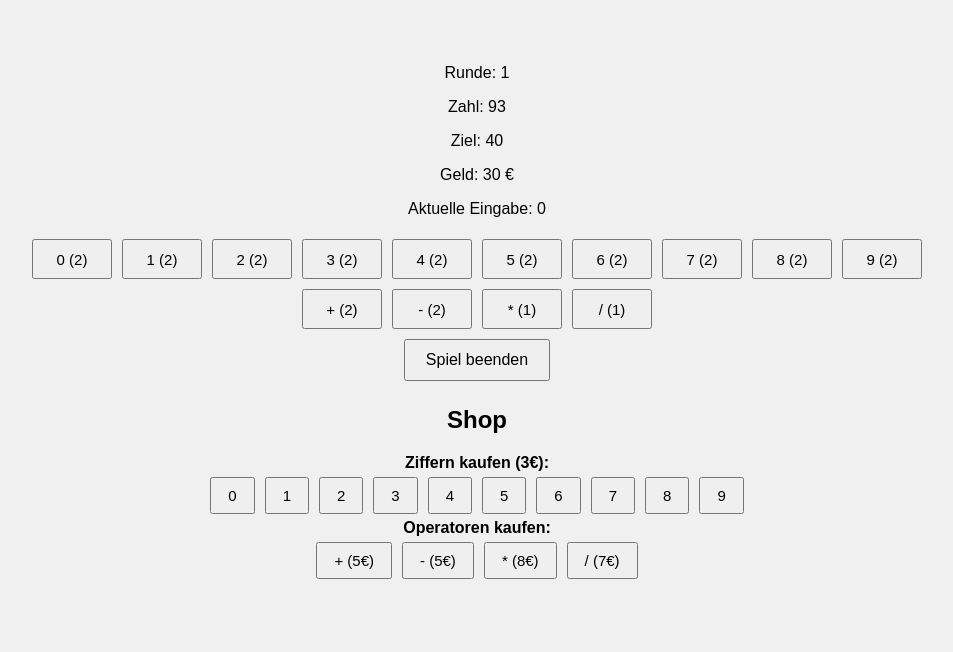
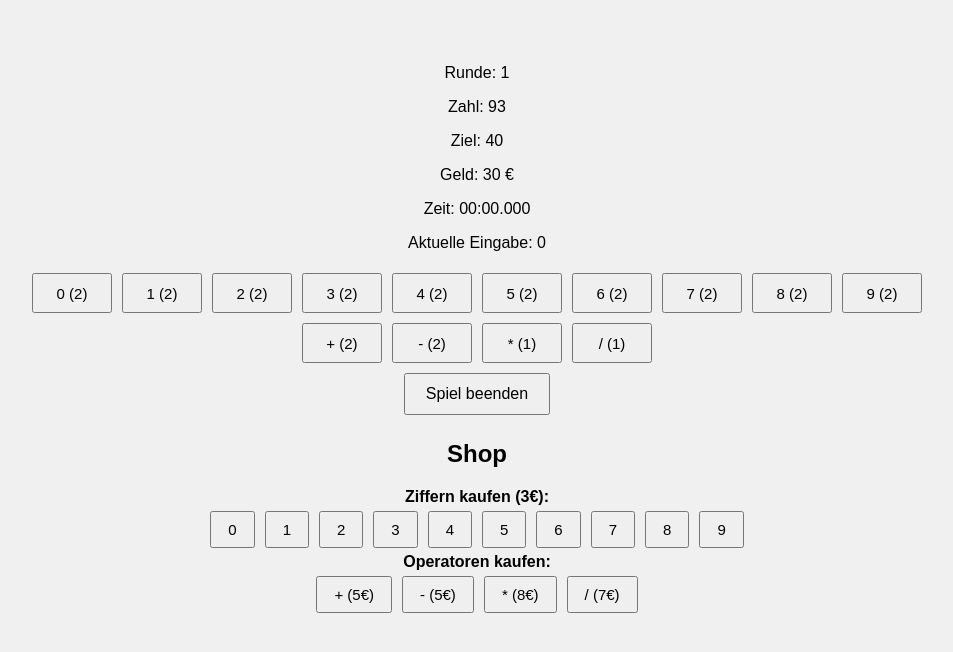
Before and after one commit to IdleGamePerson/EGNM, a plain HTML site: page index.html in a window 1280 px wide. Both pictures are taken after a click on the button "Start". Shown: the whole page, without its empty margins (163-1116 px from the left). Drawn offline with Linux system fonts and the light colour scheme.

Commit message:
Update index.html

```diff
--- a/index.html
+++ b/index.html
@@ -17,6 +17,7 @@
             <p>Zahl: <span id="current-number">0</span></p>
             <p>Ziel: <span id="target-number">0</span></p>
             <p>Geld: <span id="money">30</span> €</p>
+            <p>Zeit: <span id="time">00:00.000</span></p>
         </div>
         <div id="input-section">
             <p>Aktuelle Eingabe: <span id="input">0</span></p>
```
